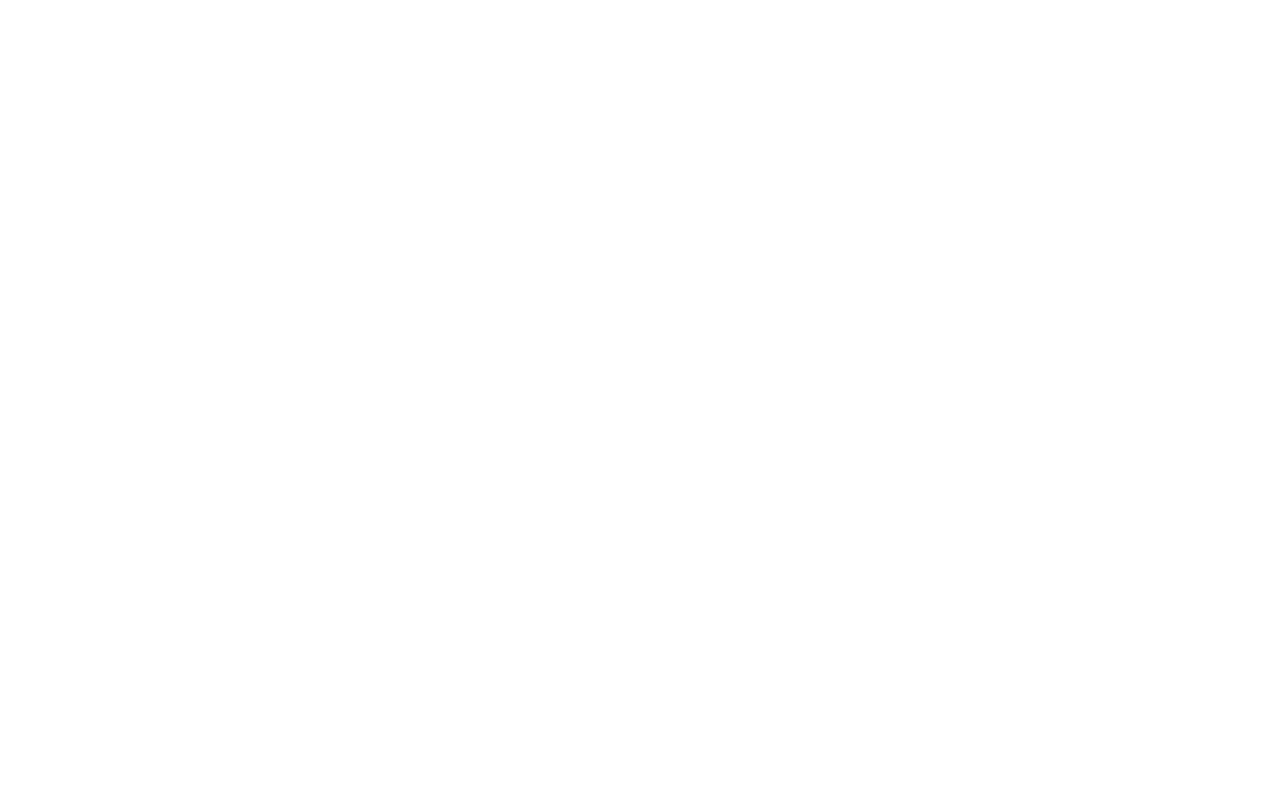
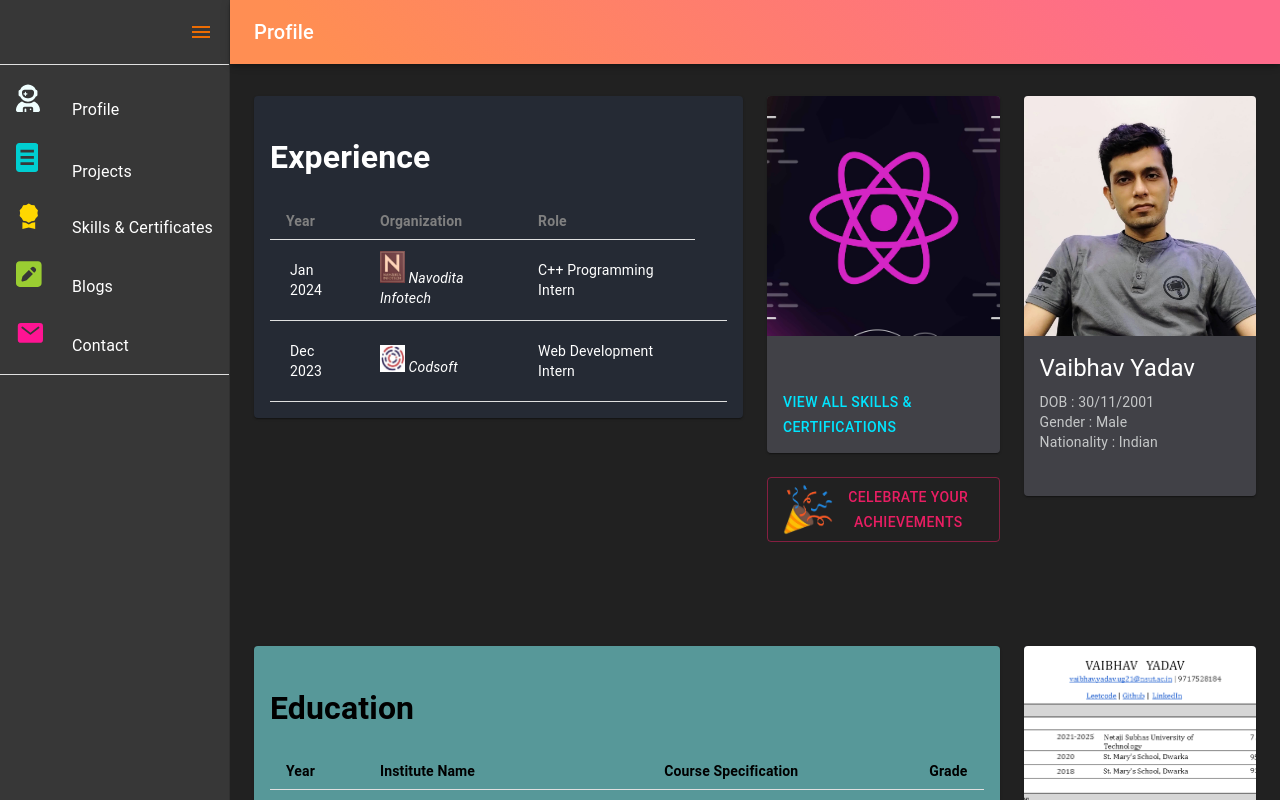
Before and after one commit to vaibzi/Portfolio, a React (Create React App) app: page / in a window 1280 px wide. Before the commit this address had no page. Built offline with nearby package versions, Linux system fonts and the light colour scheme.

Commit message:
paths reset to original

```diff
--- a/src/App.js
+++ b/src/App.js
@@ -10,9 +10,9 @@
     <div className="App">
         <HashRouter>
         <Routes>
-          <Route path="/Portfolio" element={<Dashboard />} />
-          <Route path="/Porfolio/projects" element={<Projects />} />
-          <Route path="/Portfolio/skills" element={<Skills />} />
+          <Route path="/" element={<Dashboard />} />
+          <Route path="/projects" element={<Projects />} />
+          <Route path="/skills" element={<Skills />} />
 
 
         </Routes>
```
